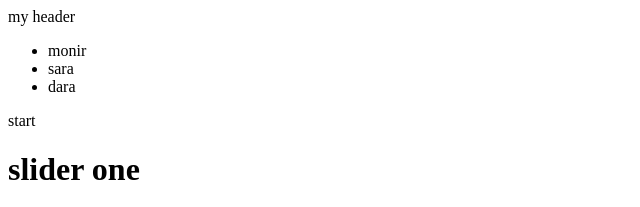
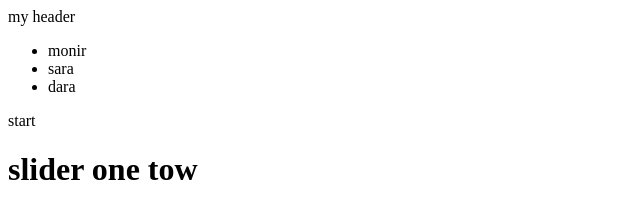
Before and after one commit to monire-shahvelayati/git-Project-one---Copy, a plain HTML site: page index.html in a window 1280 px wide. Shown: the top 207 px of the page, 0-640 px from the left. Drawn offline with Linux system fonts and the light colour scheme.

Commit message:
slider update

```diff
--- a/index.html
+++ b/index.html
@@ -24,7 +24,7 @@
     </span>
     <p1>start</p1>
     <div class="slider">
-        <h1> slider one</h1>
+        <h1> slider one tow</h1>
         <h1> slider tow</h1>
         <h1> slider three</h1>
     </div>
```
